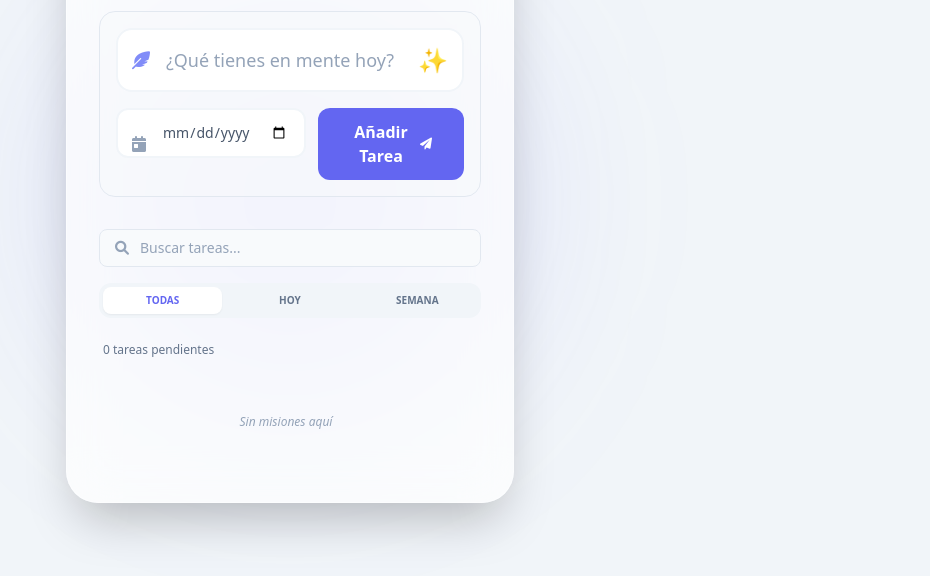
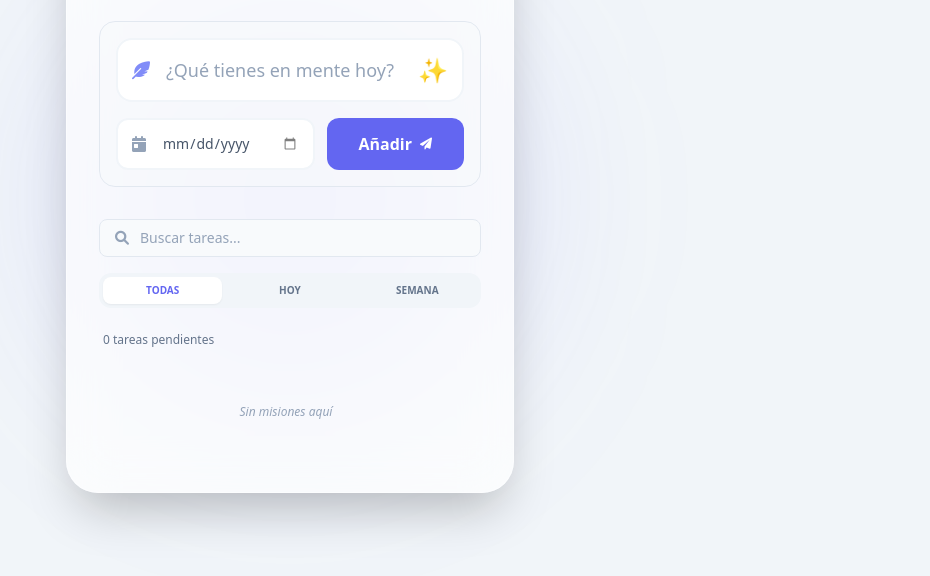
Before and after one commit to NicolasTibu/taskflow-project, a plain HTML site: page index.html in a window 1280 px wide. Shown: the part 202-778 px from the top of the page, without its empty margins (350-1280 px from the left). Drawn offline with nearby package versions, Linux system fonts and the light colour scheme.

Commit message:
Add files via upload

```diff
--- a/index.html
+++ b/index.html
@@ -27,6 +27,22 @@
             ::-webkit-scrollbar { width: 6px; }
             ::-webkit-scrollbar-thumb { background-color: #cbd5e1; border-radius: 10px; }
             .dark ::-webkit-scrollbar-thumb { background-color: #475569; }
+
+            /* Ajuste de simetría para el selector de fecha nativo */
+            input[type="date"]::-webkit-calendar-picker-indicator {
+                cursor: pointer;
+                border-radius: 6px;
+                margin-right: 2px;
+                opacity: 0.5;
+                transition: all 0.2s;
+            }
+            input[type="date"]::-webkit-calendar-picker-indicator:hover {
+                opacity: 1;
+                transform: scale(1.1);
+            }
+            .dark input[type="date"]::-webkit-calendar-picker-indicator {
+                filter: invert(1);
+            }
         }
     </style>
 </head>
@@ -64,13 +80,15 @@
 
             <div class="flex flex-col sm:flex-row gap-3">
                 <div class="relative flex-1 group">
-            <i class="fas fa-calendar-day absolute left-4 top-1/2 -translate-y-1/2 text-slate-400"></i>
+                    <div class="absolute inset-y-0 left-0 pl-4 flex items-center pointer-events-none">
+                        <i class="fas fa-calendar-day text-slate-400 group-focus-within:text-primary-500 transition-colors"></i>
+                    </div>
                     <input type="date" id="task-date"
-                class="w-full pl-11 pr-4 py-3 bg-white dark:bg-slate-900 border-2 border-slate-100 dark:border-slate-800 focus:border-primary-500 rounded-xl outline-none transition-all text-sm text-slate-600 dark:text-slate-300">
+                        class="w-full pl-11 pr-3 py-3 bg-white dark:bg-slate-900 border-2 border-slate-100 dark:border-slate-800 focus:border-primary-500 rounded-xl outline-none transition-all text-sm text-slate-600 dark:text-slate-300 min-h-[52px]">
                 </div>
 
                 <button type="submit" id="add-btn" class="bg-primary-500 hover:bg-primary-600 text-white font-bold px-8 rounded-xl hover:shadow-lg hover:shadow-primary-500/30 active:scale-95 transition-all flex justify-center items-center py-3 gap-2">
-            <span>Añadir Tarea</span>
+                    <span>Añadir</span>
                     <i class="fas fa-paper-plane text-xs"></i>
                 </button>
             </div>
@@ -109,8 +127,7 @@
             </button>
         </div>
 
-        <ul id="task-list" class="space-y-3 max-h-[300px] overflow-y-auto pr-2">
-            </ul>
+        <ul id="task-list" class="space-y-3 max-h-[300px] overflow-y-auto pr-2"></ul>
     </div>
 
     <div id="toast-container" class="fixed bottom-5 right-5 z-50 flex flex-col gap-3"></div>
```
Lines whose indentation alone changed are shown as unchanged.
